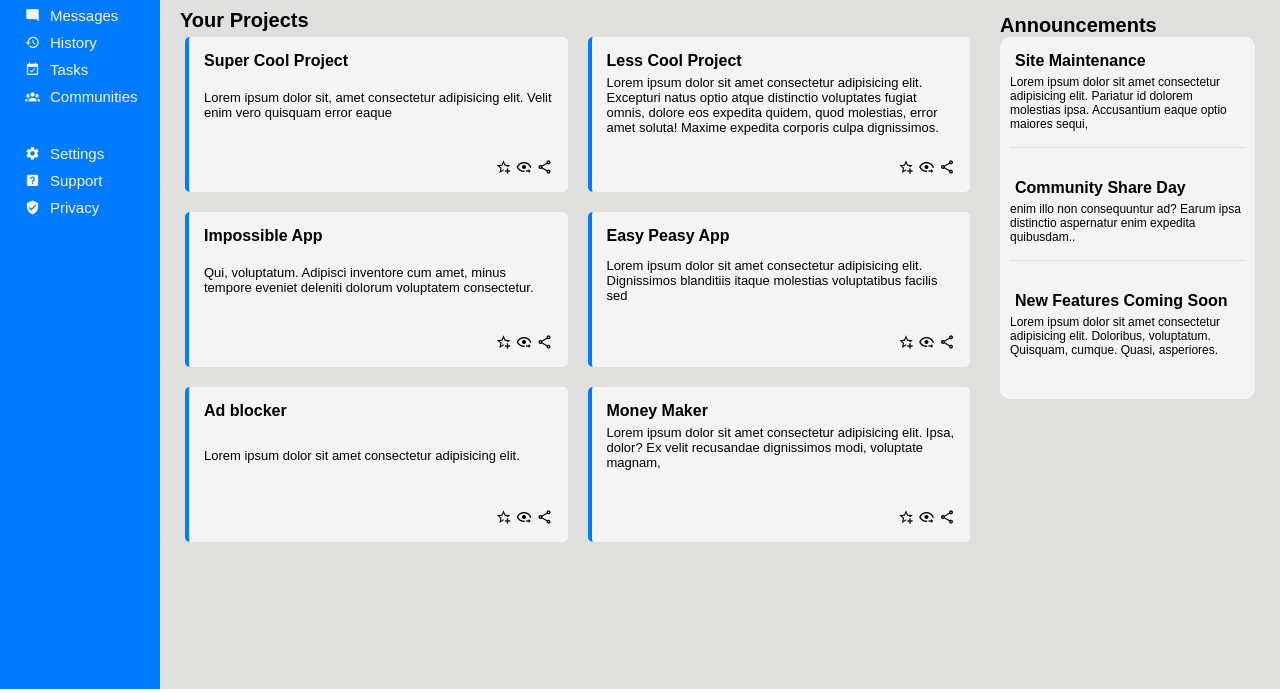
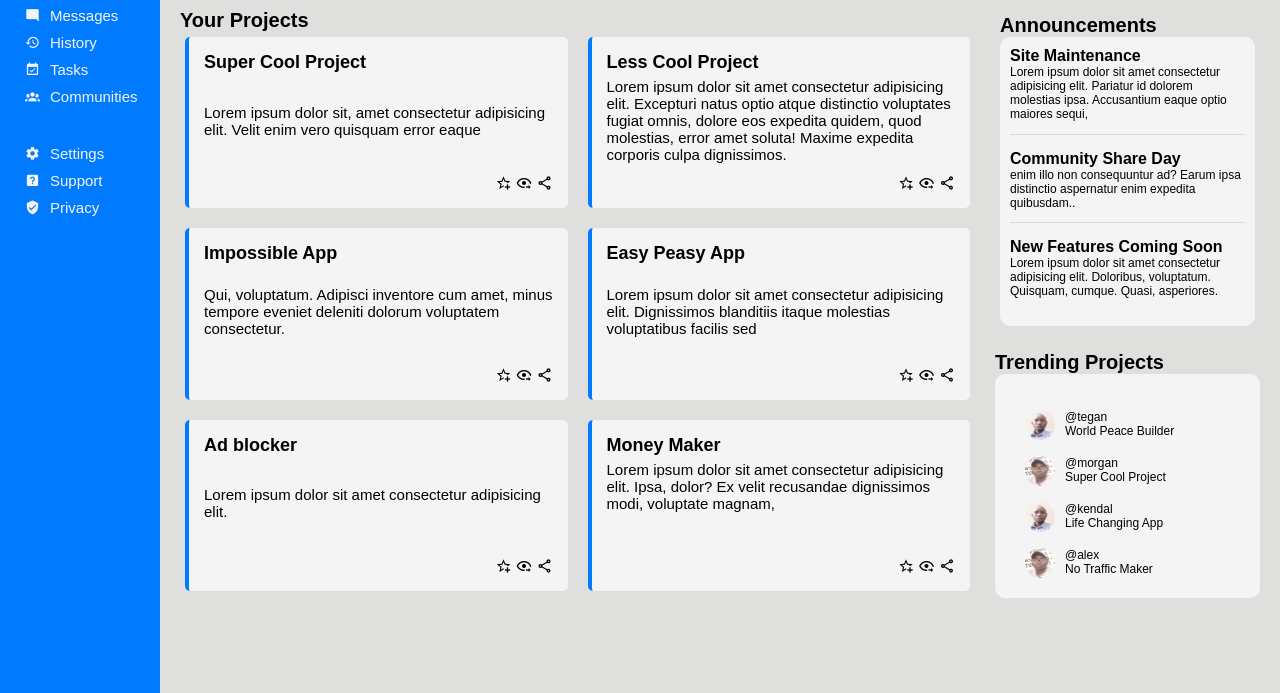
Before and after one commit to Athman-Dodoe/Admin-Dashboard, a plain HTML site: page index.html in a window 1280 px wide. Shown: the part 111-804 px from the top of the page. Drawn offline with Linux system fonts and the light colour scheme.

Commit message:
styled the trending projects section

```diff
--- a/index.html
+++ b/index.html
@@ -119,6 +119,7 @@
                     </div>
                 </div>
             </div>
+            <div class="notifications">
                 <div class="announcements">
                     <h2>Announcements</h2>
                     <div class="announcements-list">
@@ -136,6 +137,40 @@
                         </div>
                     </div>
                 </div>
+                <div class="trending">
+                    <h2>Trending Projects</h2>
+                    <div class="trending-list">
+                        <div class="trending-item">
+                            <img src="profile.png" alt="User Image">
+                            <div class="trending-project">
+                                <p class="name">@tegan</p>
+                                <p class="project">World Peace Builder</p>
+                            </div>
+                        </div>
+                        <div class="trending-item">
+                            <img src="profile2.jpg" alt="User Image">
+                            <div class="trending-project">
+                                <p class="name">@morgan</p>
+                                <p class="project">Super Cool Project</p>
+                            </div>
+                        </div>
+                        <div class="trending-item">
+                            <img src="profile.png" alt="User Image">
+                            <div class="trending-project">
+                                <p class="name">@kendal</p>
+                                <p class="project">Life Changing App</p>
+                            </div>
+                        </div>
+                        <div class="trending-item">
+                            <img src="profile2.jpg" alt="User Image">
+                            <div class="trending-project">
+                                <p class="name">@alex</p>
+                                <p class="project">No Traffic Maker</p>
+                            </div>
+                        </div>
+                    </div>
+                </div>
+            </div>
         </section>
     </main>
 </body>
--- a/style.css
+++ b/style.css
@@ -194,17 +194,17 @@ main section .projects .project-list .project-item {
 }
 
 main section .projects .project-list .project-item h3 {
-    font-size: medium;
+    font-size: large;
 
 }
 
 main section .projects .project-list .project-item p {
-    font-size: 13px;
+    font-size: 15px;
     margin-top: 5px;
 }
 
 main section .projects .project-list .project-item .icons {
-    margin-top: 1.5rem;
+    margin-top: .78rem;
     text-align: right;
 }
 
@@ -214,6 +214,12 @@ main section .announcements {
 main section .announcements h2{
     font-size: 20px;
 
+}
+
+main section .notifications {
+    display: grid;
+    grid-template-rows: repeat(2, 1fr);
+    gap: 20px;
 }
 
 main section .announcements .announcements-list {
@@ -227,7 +233,7 @@ main section .announcements .announcements-list {
 }
 
 main section .announcements .announcements-list .announcement-item {
-    margin-bottom: 1rem;
+    margin-bottom: .3rem;
 }
 
 main section .announcements .announcements-list .announcement-item:not(:last-child) {
@@ -235,7 +241,7 @@ main section .announcements .announcements-list .announcement-item:not(:last-chi
 }
 
 main section .announcements .announcements-list .announcement-item p{
-    padding-bottom: 1rem;
+    padding-bottom: .8rem;
     font-size: 12px;
 
 }
@@ -243,5 +249,26 @@ main section .announcements .announcements-list .announcement-item p{
 main section .announcements .announcements-list .announcement-item h3 {
     font-size: medium;
     font-weight: bold;
-    padding: 5px;
 }
+
+section .notifications .trending  .trending-list{
+    background-color: var(--text-color);
+    padding: 20px;
+    border-radius: 10px;
+
+}
+
+.trending h2{
+    font-size: 20px;
+}
+
+
+.trending-item {
+    display: flex;
+    margin-top: 1rem;
+
+}
+
+.trending-item .trending-project p {
+    font-size: 12px;
+}
```
Also changed, not shown: profile2.jpg (added). Lines whose indentation alone changed are shown as unchanged.
